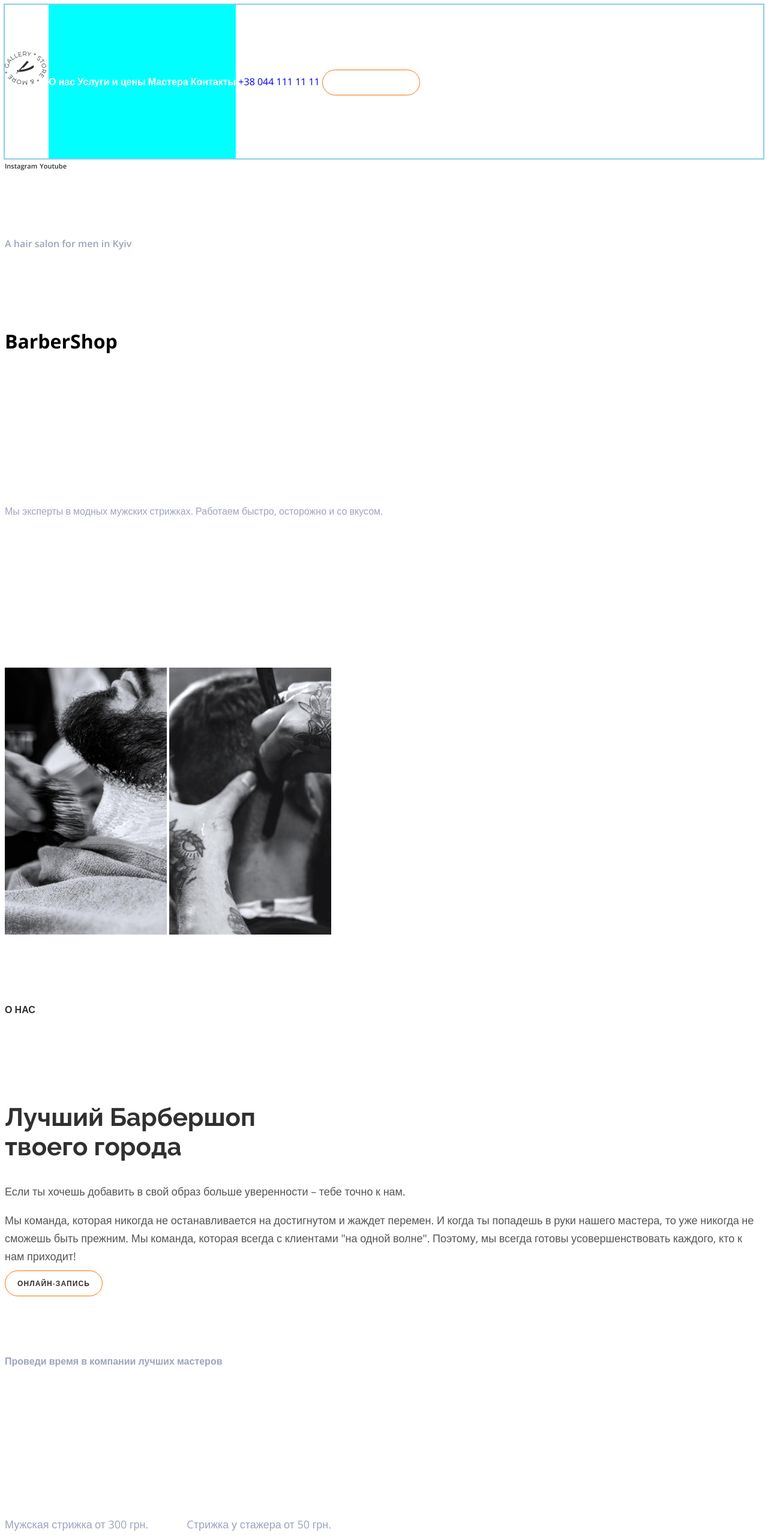
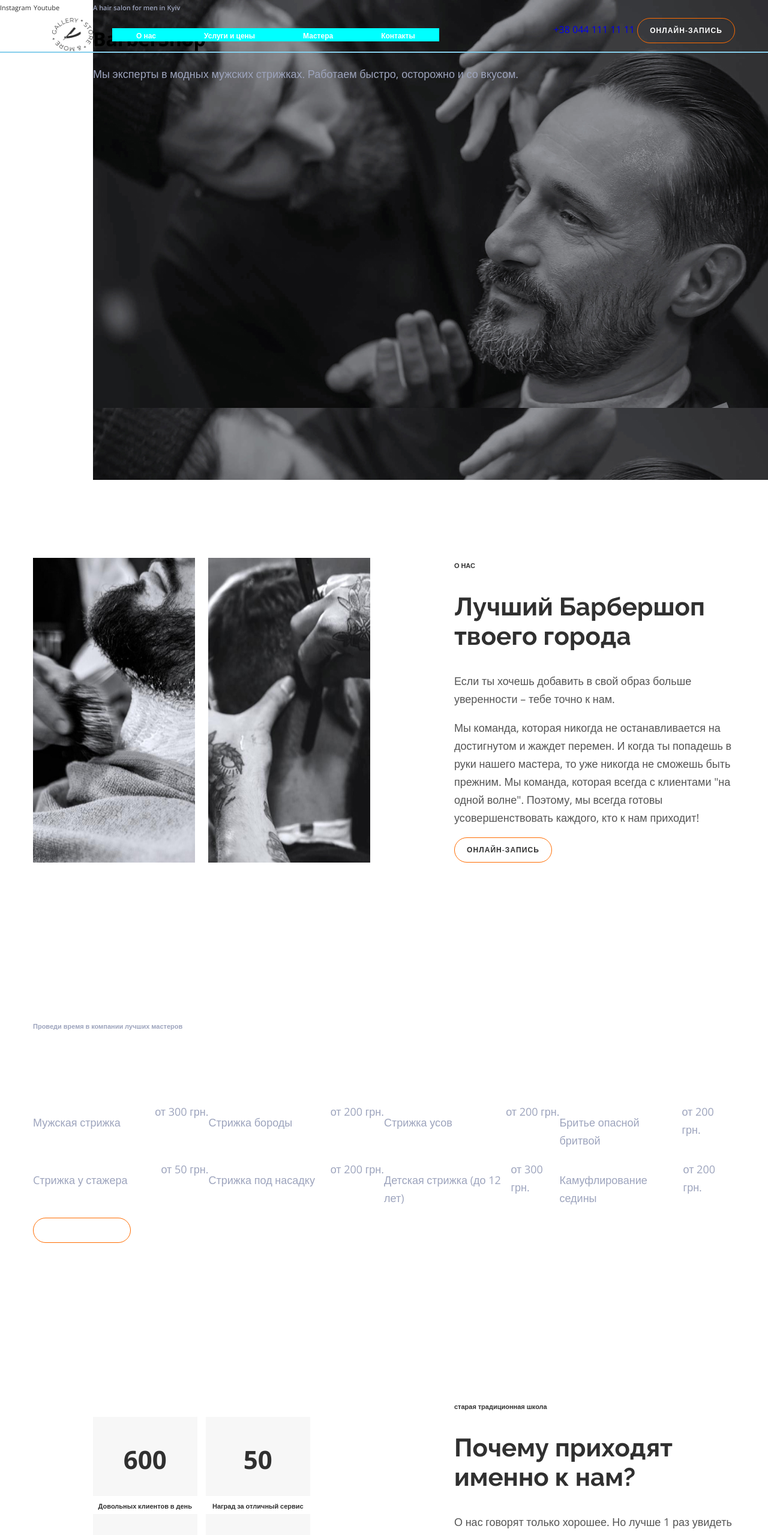
Before and after one commit to SvetlanaBaranenko/BRBshopfun, a plain HTML site: page index.html in a window 1280 px wide. Shown: the top 2559 px of the page at 60% size. Drawn offline with nearby package versions, Linux system fonts and the light colour scheme.

Commit message:
добавляет flex

```diff
--- a/css/style.css
+++ b/css/style.css
@@ -11,6 +11,11 @@
 
 body {
     font-family: "Open Sans", sans-serif;
+    margin: 0;
+}
+
+*{
+    box-sizing: border-box;
 }
 
 ul{
@@ -23,39 +28,65 @@ a{
     text-decoration: none;     /*Убрали нижнее подчеркивание у ссылок*/
 }
 
+.header-box{
+    height: 100vh;
+    width: 100%;
+    display: flex;
+    flex-wrap: wrap;
+}
+
 /* Navbar style */
 
 nav.navbar{
+    width: 100%;
     outline: 2px solid skyblue;
+    padding: 30px;
+    display: flex;
+    justify-content: space-between;
+    position: fixed;
+    top: 0%;
+    padding: 30px 55px 0 55px;
+    box-sizing: border-box;
+}
+
+.nav-holder{
+    display: flex;
+    align-items: center;
+    height: 56px;
+}
+
+.logo-img{
+    width: 68px;
+    height: 56px;
+    margin: 0 32px;
 }
 
 .nav-links{
     background-color: aqua;
-    display: inline-block;
+    display: flex;
+
 }
 
 .nav-links li{
-    display: inline-block;
+    margin: 0 40px;
 }
 
 a.nav-link{
     font-weight: 600;
-    font-size: 12;
-    line-height: 16;
+    font-size: 12px;
+    line-height: 16px;
     color: #ffffff;
     }
 
-a.nav-link:hover,
-.social-link:hover {
+a.nav-link:hover, .social-link:hover{
     color: var(--primary-color)
 }
 
-nav.navbar .btn-box{
-    display: inline-block;
-}
+
 
 /* Кнопка */
 .primary-btn{
+    display: inline-block;
     font-weight: 600;
     font-size: 12px;
     line-height: 16px;
@@ -74,18 +105,30 @@ nav.navbar .btn-box{
 
 /* Боковая панель */
 
+.sidebar{
+    width: 155px;
+    height: 100vh;
+    background-color: #ffffff;
+}
+
 .social-link{
-    font-weight: 600;
+
     font-size: 11px;
     line-height: 15px;
     color: var(--text-primary);
 }
 
 /* Slider */
+
+.slider{
+    width: calc( 100% - 155px );
+    background-image: url(../images/slider/slider-img-1.jpg);
+    }
+
 .suptitle-secondary, .suptitle-primary{
     font-weight: 600;
-    font-size: 11;
-    line-height: 15;
+    font-size: 11px;
+    line-height: 15px;
     color: var(--text-primary);
 }
 
@@ -94,9 +137,9 @@ nav.navbar .btn-box{
 }
 
 .hero-description{
-    font-weight: 400;
-    font-size: 18;
-    line-height: 30;
+    font-weight: normal;
+    font-size: 18px;
+    line-height: 30px;
     color: var(--text-secondary);
 }
 
@@ -120,14 +163,47 @@ p.section-description, .section-suptitle{
     color: var(--text-primary-lighten);
 }
 
+/* Основные стили*/
+
+.section-box{
+    width: 100%;
+    padding: 130px 55px;
+}
+
+.about-section, .why-us_section{
+    display: flex;
+    justify-content: space-between;
+}
+
+.about_image-box{
+    display: flex;
+    justify-content: space-between;
+    width: 48%;
+
+}
+
+.about_image-box img{
+    min-width: 270px;
+}
+
+.description-container{
+    width: 40%;
+}
+
 /* Прайс стили */
 
 .price-list{
-    display: inline-block;
+    display: flex;
+}
+
+.price-item{
+    width: 100%;
+    display: flex;
+    justify-content: space-between;
 }
 
 .price-item p, .price-item span{
-    display: inline-block;
+    display: flex;
     font-size: 18px;
     line-height: 30px;
     color: var(--text-secondary);
@@ -135,28 +211,44 @@ p.section-description, .section-suptitle{
 
 /*  Секция - "почему мы?" */
 
+.number-conteiner{
+    display: flex;
+    flex-wrap: wrap;
+    justify-content: space-between;
+    width: 48%;
+    padding: 0 100px;
+}
+
 .number-box{
-    display: inline-block;
-    width: 170px;
+    min-width: 170px;
+    width: 48%;
     height: 132px;
-    color: #F7F7F7;
+    background: #F7F7F7;
+    margin-top: 30px;
 }
 .number-box p, .number-box span{
     display: block;
     font-weight: bold;
     font-size: 42px;
     line-height: 57px;
-    letter-spacing: 0.05em;
+    text-align: center;
     color: var(--text-primary)
 }
 
 .number-box span{
+    font-style: normal;
     font-weight: 600;
     font-size: 11px;
     line-height: 15px;
 }
 
 /* Наши мастера */
+
+.master-list{
+    display: flex;
+    justify-content: space-between;
+    flex-basis: 300px;
+}
 
 .master-card p{
     font-size: 18px;
--- a/index.html
+++ b/index.html
@@ -12,29 +12,34 @@
 </head>
 <body>
     <header class="header-box">
+        <!--Боковая панель-->
+        <aside class="sidebar">
+            <div class="social-box">
+                <a href="#" class="social-link">Instagram</a>
+                <a href="#" class="social-link">Youtube</a>
+            </div>
+        </aside>
 
         <!--Navbar-->
 
         <nav class="navbar">
-            <img src="./images/Logo.png" alt="Имя компании" class="logo-img" width="68.93">
+            <div class="nav-holder">
+                <img src="./images/Logo.png" alt="Имя компании" class="logo-img">
                 <ul class="nav-links">
                     <li><a href="#about-section" class="nav-link">О нас</a></li>
                     <li><a href="#price-section" class="nav-link">Услуги и цены</a></li>
                     <li><a href="#masters-section" class="nav-link">Мастера</a></li>
                     <li><a href="#footer" class="nav-link">Контакты</a></li>
                 </ul>
+
+            </div>
             <div class="btn-box">
                 <a href="tel:+380441111111" class="phone-link">+38 044 111 11 11</a>
                 <a href="#footer" class="primary-btn">онлайн-запись</a>
             </div>
         </nav>
-        <!--Боковая панель-->
-        <aside class="sidebar">
-            <div class="social-box">
-                <a href="" class="social-link">Instagram</a>
-                <a href="" class="social-link">Youtube</a>
-            </div>
-        </aside>
+
+
         <!--Слайдер-->
         <div class="slider">
             <div class="slide">
@@ -43,25 +48,26 @@
                 <p class="hero-description">Мы эксперты в модных мужских стрижках.
                     Работаем быстро, осторожно и со вкусом.</p>
             </div>
-            <div class="slide">
-                <span></span>
-                <h1></h1>
-                <p></p>
+            <!-- <div class="slider">
+                <span lang="en" class="suptitle-secondary">A hair salon for men in Kyiv</span>
+                <h1 class="hero-title">BarberShop</h1>
+                <p class="hero-description">Мы эксперты в модных мужских стрижках.
+                    Работаем быстро, осторожно и со вкусом.</p>
             </div>
-            <div class="slide">
-                <span></span>
-                <h1></h1>
-                <p></p>
+            <div class="slider">
+                <span lang="en" class="suptitle-secondary">A hair salon for men in Kyiv</span>
+                <h1 class="hero-title">BarberShop</h1>
+                <p class="hero-description">Мы эксперты в модных мужских стрижках.
+                    Работаем быстро, осторожно и со вкусом.</p>
+            </div> -->
         </div>
-        </div>
-
     </header>
 
         <!-- Основной текст -->
     <main class="layout">
 
         <!--О нас-->
-        <section class="about" id="about-section">
+        <section class="section-box about-section" id="about-section">
             <div class="about_image-box">
                 <img src="./images/about-1.jpg" alt="Намазываем пеной бороду" width="270">
                 <img src="./images/about-2.jpg" alt="Бреем опасной бритвой" width="270">
@@ -125,7 +131,7 @@
 
         <!--Почему мы!-->
 
-        <section class="section-box" id="why-section">
+        <section class="section-box why-us_section" id="why-section">
             <div class="number-conteiner">
                 <div class="number-box">
                     <p>600</p>
@@ -160,7 +166,7 @@
             <h2 class="section-title">Наши мастера</h2>
             <ul class="master-list">
                 <li class="master-card">
-                    <img src="./images/img1.jpg" alt="John Smith photo" width="370">
+                    <img src="./images/masters/img1.jpg" alt="John Smith photo" width="370">
                     <p>John Smith</p>
                     <span>Extreme Barber</span>
                     <div class="master-social-box">
@@ -171,7 +177,7 @@
                     </div>
                 </li>
                 <li class="master-card">
-                    <img src="./images/img2.jpg" alt="Michele Doe photo" width="370">
+                    <img src="./images/masters/img2.jpg" alt="Michele Doe photo" width="370">
                     <p>Michele Doe</p>
                     <span>Extreme Barber</span>
                     <div class="master-social-box">
@@ -182,7 +188,7 @@
                     </div>
                 </li>
                 <li class="master-card">
-                    <img src="./images/img3.jpg" alt="Alan Black photo" width="370">
+                    <img src="./images/masters/img3.jpg" alt="Alan Black photo" width="370">
                     <p>Alan Black</p>
                     <span>Extreme Barber</span>
                     <div class="master-social-box">
@@ -200,10 +206,10 @@
         <section class="section-box">
             <span class="suptitle-primary">На латинском языке “барба” означает “борода”</span>
             <div class="image-gallery">
-                <img src="./images/Rectangle 25.jpg" alt="Стрижка машинкой" width="270">
-                <img src="./images/Rectangle 26.jpg" alt="Намазывание пеной бороду" width="270">
-                <img src="./images/Rectangle 27.jpg" alt="Пропариваем лицо" width="270">
-                <img src="./images/Rectangle 28.jpg" alt="Стрижка опасной бритвой" width="270">
+                <img src=".//images/gallery/Rectangle25.jpg" alt="Стрижка машинкой" width="270">
+                <img src="./images/gallery/Rectangle26.jpg" alt="Намазывание пеной бороду" width="270">
+                <img src="./images/gallery/Rectangle27.jpg" alt="Пропариваем лицо" width="270">
+                <img src="./images/gallery/Rectangle28.jpg" alt="Стрижка опасной бритвой" width="270">
             </div>
 
         </section>
```
Also changed, not shown: images/gallery/Rectangle25.jpg (renamed from images/Rectangle 25.jpg), images/gallery/Rectangle26.jpg (renamed from images/Rectangle 26.jpg), images/gallery/Rectangle27.jpg (renamed from images/Rectangle 27.jpg), images/gallery/Rectangle28.jpg (renamed from images/Rectangle 28.jpg), images/masters/img1.jpg (renamed from images/img1.jpg), images/masters/img2.jpg (renamed from images/img2.jpg), images/masters/img3.jpg (renamed from images/img3.jpg), images/slider/slider-img-1.jpg (added), images/slider/slider-img-2.jpg (added), images/slider/slider-img-3.jpg (added). Lines whose indentation alone changed are shown as unchanged.
